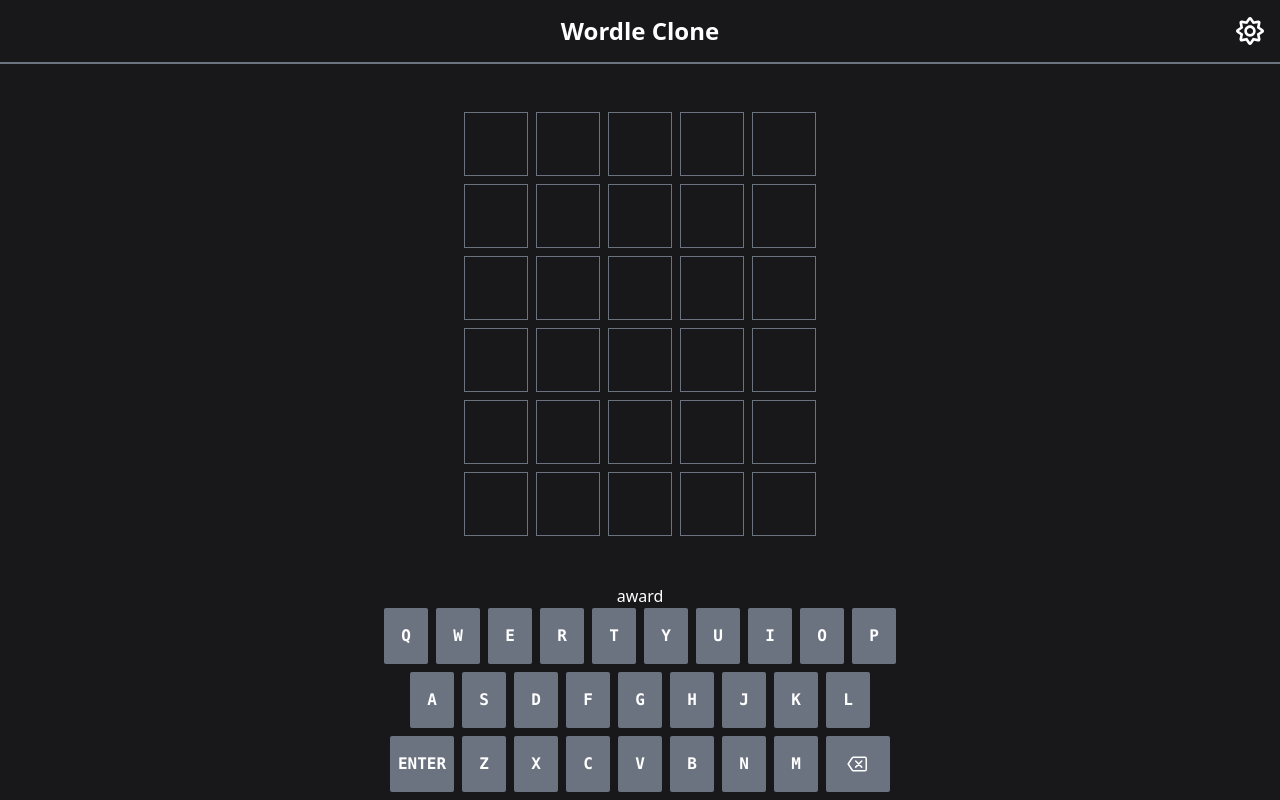
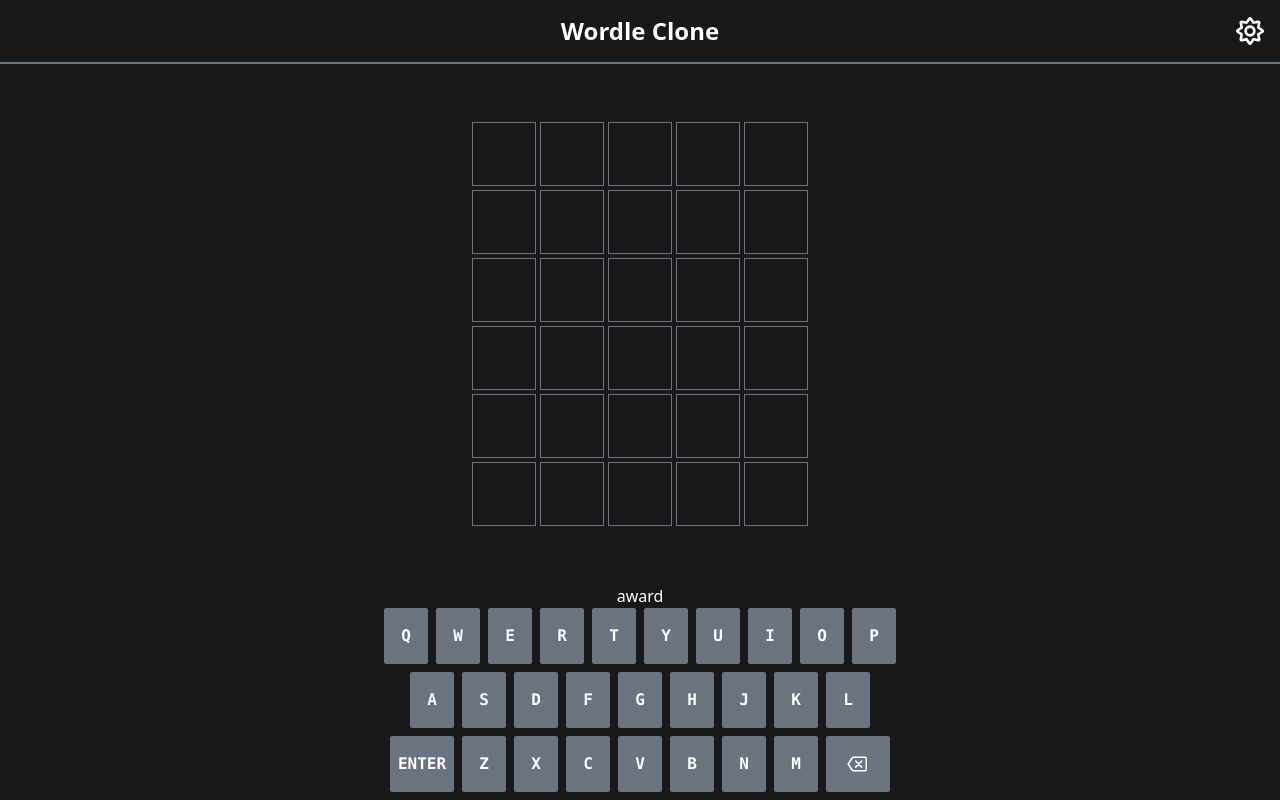
Before and after one commit to timoclesc/worstle, a Next.js app: page / in a window 1280 px wide. Built offline with nearby package versions, Linux system fonts and the light colour scheme.

Commit message:
Fix spacing between letters

```diff
--- a/components/board/Board.tsx
+++ b/components/board/Board.tsx
@@ -16,7 +16,7 @@
   }));
 
   return (
-    <div className="flex flex-col space-y-2">
+    <div className="flex flex-col space-y-1">
       {rows.map(({ letters, evaluation }, index) => (
         <LetterRow key={index} letters={letters} evaluation={evaluation} />
       ))}
--- a/components/board/LetterRow.tsx
+++ b/components/board/LetterRow.tsx
@@ -25,7 +25,7 @@
   }
 
   return (
-    <div className="flex space-x-2">
+    <div className="flex space-x-1">
       {letterArray.map((letter, index) => {
         let onFlipEnd: (() => void) | undefined;
         if (index === letterArray.length - 1)
```
